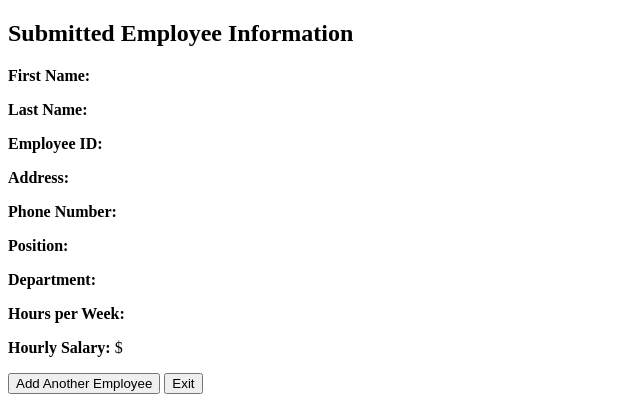
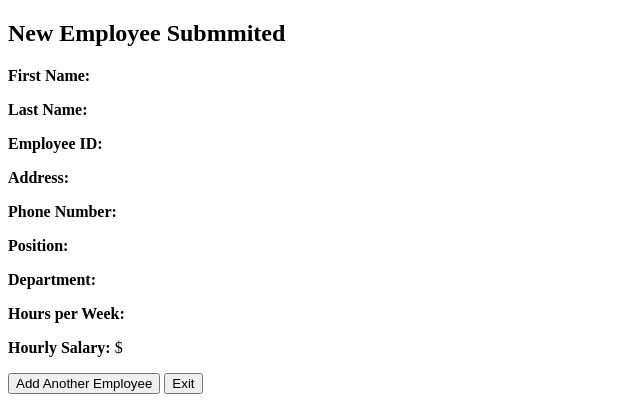
Before and after one commit to SethTheMountain/SDEV_220_Final_Project_Team1, a Django app: template registration/templates/Display_Employee.html in a window 1280 px wide. Shown: the top 420 px of the page, without its empty margins (0-640 px from the left). Run offline with Django 5.2, Linux system fonts and the light colour scheme; the template is opened without the code that fills it, so the values that code supplies are empty.

Commit message:
Display_Employee.html

```diff
--- a/registration/templates/Display_Employee.html
+++ b/registration/templates/Display_Employee.html
@@ -3,7 +3,7 @@
       <title>New Employee</title>
     </head>
   <div id="displaySection">
-    <h2>Submitted Employee Information</h2>
+    <h2>New Employee Submmited</h2>
     <p><strong>First Name:</strong> <span id="display_first_name"></span></p>
     <p><strong>Last Name:</strong> <span id="display_last_name"></span></p>
     <p><strong>Employee ID:</strong> <span id="display_employee_id"></span></p>
```
